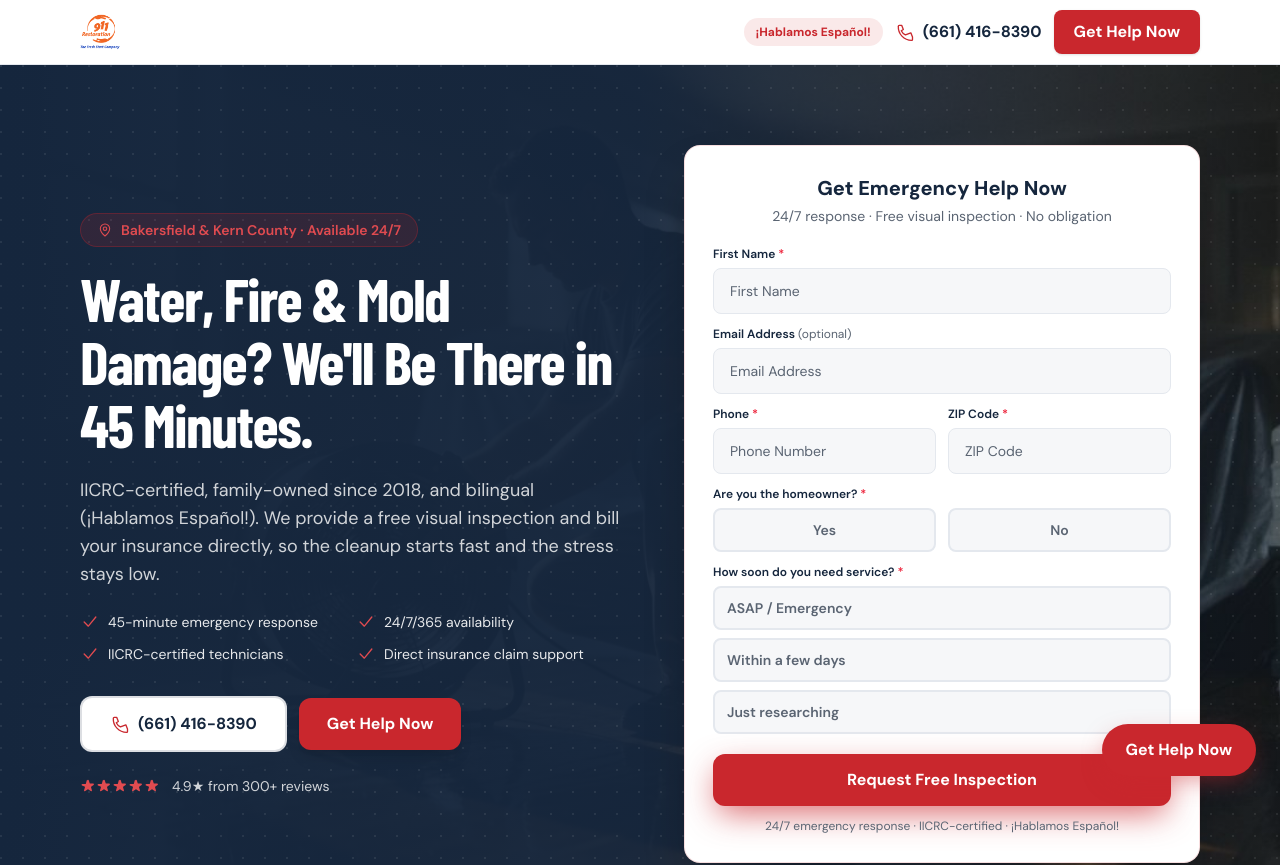
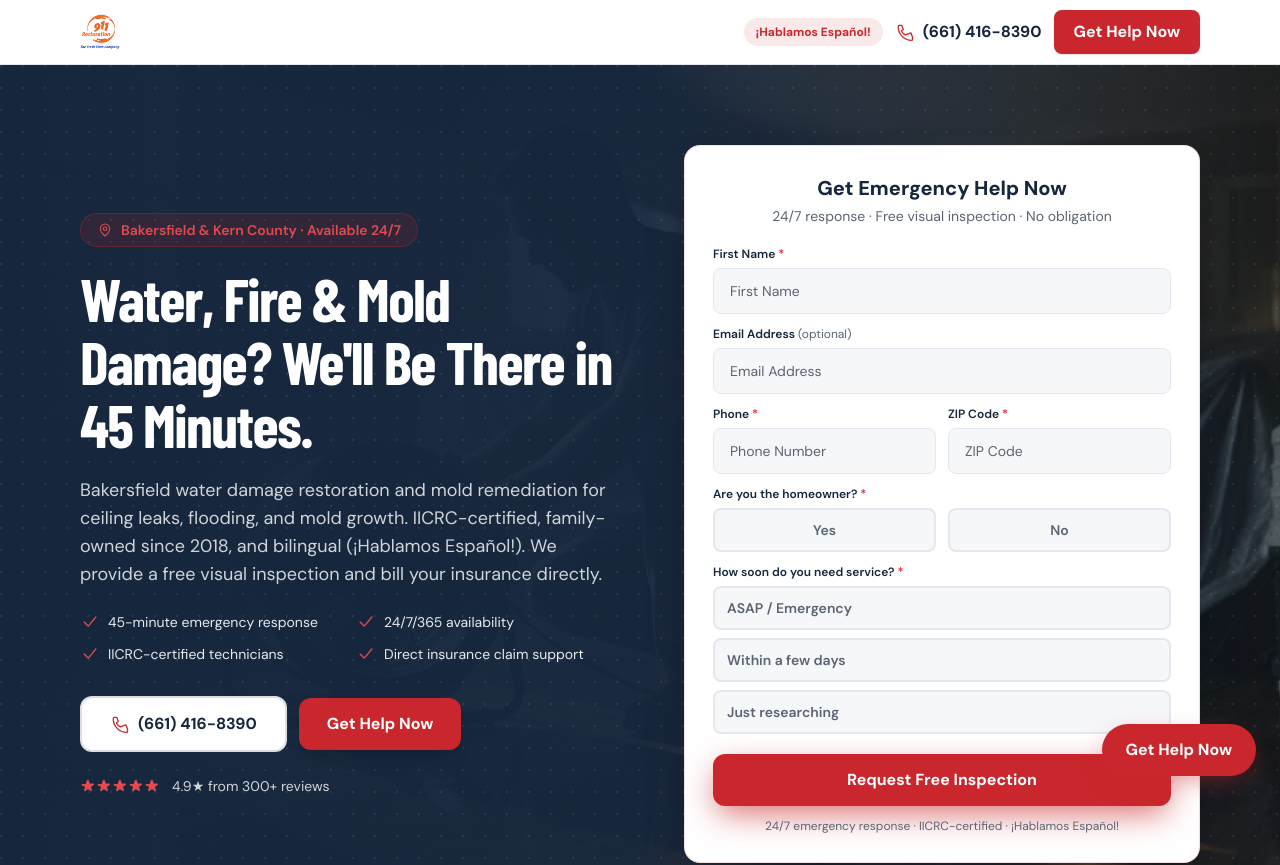
Before and after one commit to Landing-Pages-Websites/911-restoration-bakersfield-landing, a Next.js app: page / in a window 1280 px wide. Shown: the top 865 px of the page. Built offline with nearby package versions, Linux system fonts and the light colour scheme; a web font is replaced by a local one.

Commit message:
fix: add ceiling leak and mold intent to hero

```diff
--- a/src/app/page.tsx
+++ b/src/app/page.tsx
@@ -588,8 +588,9 @@ export default function Page() {
               Water, Fire &amp; Mold Damage? We&apos;ll Be There in 45 Minutes.
             </h1>
             <p className="mt-5 text-lg text-white/80 max-w-xl">
+              Bakersfield water damage restoration and mold remediation for ceiling leaks, flooding, and mold growth.
               IICRC-certified, family-owned since 2018, and bilingual (¡Hablamos Español!). We provide a free visual
-              inspection and bill your insurance directly, so the cleanup starts fast and the stress stays low.
+              inspection and bill your insurance directly.
             </p>
             <ul className="mt-6 grid sm:grid-cols-2 gap-3 max-w-xl">
               {[
```
